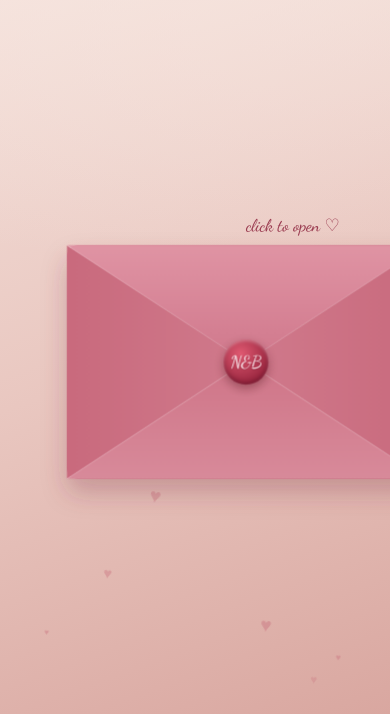
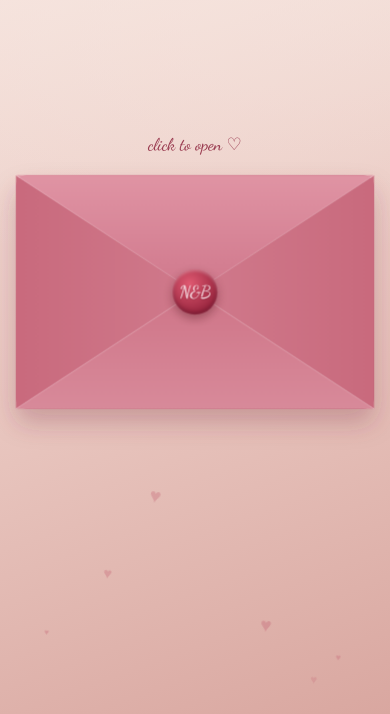
Before and after one commit to BradleyNgu/Anniversary, a React (Vite) app: page / in a window 390 px wide. Shown: the part 130-844 px from the top of the page. Built offline with nearby package versions, Linux system fonts and the light colour scheme.

Commit message:
centering

```diff
--- a/src/components/EnvelopeScene.jsx
+++ b/src/components/EnvelopeScene.jsx
@@ -25,8 +25,12 @@ function PaperFace({ offset }) {
 function envelopeOffset(el) {
   if (!el) return { x: 0, y: 120 };
   const r = el.getBoundingClientRect();
-  const cx = window.innerWidth / 2;
-  const cy = window.innerHeight / 2;
+  const vw = window.visualViewport?.width ?? window.innerWidth;
+  const vh = window.visualViewport?.height ?? window.innerHeight;
+  const vleft = window.visualViewport?.offsetLeft ?? 0;
+  const vtop = window.visualViewport?.offsetTop ?? 0;
+  const cx = vleft + vw / 2;
+  const cy = vtop + vh / 2;
   return {
     x: r.left + r.width / 2 - cx,
     y: r.top + r.height / 2 - cy,
@@ -48,16 +52,19 @@ export default function EnvelopeScene() {
 
   useEffect(() => {
     const fit = () => {
-      const s = Math.min(
-        1,
-        (window.innerWidth - 32) / 460,
-        (window.innerHeight - 32) / 560
-      );
+      const vw = window.visualViewport?.width ?? window.innerWidth;
+      const vh = window.visualViewport?.height ?? window.innerHeight;
+      const pad = 32;
+      const s = Math.min(1, (vw - pad) / 460, (vh - pad) / 560);
       setScale(s);
     };
     fit();
     window.addEventListener("resize", fit);
-    return () => window.removeEventListener("resize", fit);
+    window.visualViewport?.addEventListener("resize", fit);
+    return () => {
+      window.removeEventListener("resize", fit);
+      window.visualViewport?.removeEventListener("resize", fit);
+    };
   }, []);
 
   const open = async () => {
@@ -123,6 +130,7 @@ export default function EnvelopeScene() {
     <div className="stage-wrap">
       <div className="stage" style={{ "--stage-scale": scale }}>
         {step === "idle" && (
+          <div className="env-hint-wrap">
             <motion.div
               className="env-hint script"
               animate={{ y: [0, -7, 0] }}
@@ -130,6 +138,7 @@ export default function EnvelopeScene() {
             >
               click to open &#9825;
             </motion.div>
+          </div>
         )}
 
         {/* ----- Envelope back (behind the letter) ----- */}
--- a/src/components/scene.css
+++ b/src/components/scene.css
@@ -1,10 +1,15 @@
 .stage-wrap {
   position: fixed;
   inset: 0;
-  display: grid;
-  place-items: center;
+  display: flex;
+  align-items: center;
+  justify-content: center;
   z-index: 1;
-  padding: 16px;
+  padding: max(16px, env(safe-area-inset-top, 0px))
+    max(16px, env(safe-area-inset-right, 0px))
+    max(16px, env(safe-area-inset-bottom, 0px))
+    max(16px, env(safe-area-inset-left, 0px));
+  overflow: hidden;
 }
 
 /* fixed-size design stage that we scale to fit the viewport */
@@ -12,8 +17,12 @@
   position: relative;
   width: 460px;
   height: 560px;
+  flex-shrink: 0;
   transform: scale(var(--stage-scale, 1));
   transform-origin: center center;
+  /* shrink layout footprint to match scaled visual size */
+  margin: calc(560px * (var(--stage-scale, 1) - 1) / 2)
+    calc(460px * (var(--stage-scale, 1) - 1) / 2);
 }
 
 /* ---------- Envelope ----------
@@ -21,11 +30,13 @@
    sandwiched between them (between flaps and back). */
 .env-layer {
   position: absolute;
-  left: 50%;
+  left: 0;
+  right: 0;
   bottom: 40px;
   width: 460px;
   height: 300px;
-  margin-left: -230px;
+  margin-left: auto;
+  margin-right: auto;
 }
 
 .env-front {
@@ -33,17 +44,22 @@
   perspective: 1400px;
 }
 
+.env-hint-wrap {
+  position: absolute;
+  left: 0;
+  right: 0;
+  bottom: 348px;
+  display: flex;
+  justify-content: center;
+  pointer-events: none;
+  z-index: 40;
+}
+
 .env-hint {
-  position: absolute;
-  left: 50%;
-  bottom: 348px;
-  transform: translateX(-50%);
   white-space: nowrap;
   font-size: 22px;
   color: var(--rose-deep);
   text-align: center;
-  pointer-events: none;
-  z-index: 40;
 }
 
 .env-shadow {
@@ -439,6 +455,16 @@
 }
 
 @media (max-width: 520px) {
+  .env-layer {
+    top: calc(50% - 150px);
+    bottom: auto;
+  }
+
+  .env-hint-wrap {
+    top: calc(50% - 198px);
+    bottom: auto;
+  }
+
   .section-area {
     padding: 36px 26px;
   }
```
Also changed, not shown: public/assets/CatEyes.gif, 1 other file (tests, documents, lock files or other folders). Lines whose indentation alone changed are shown as unchanged.
